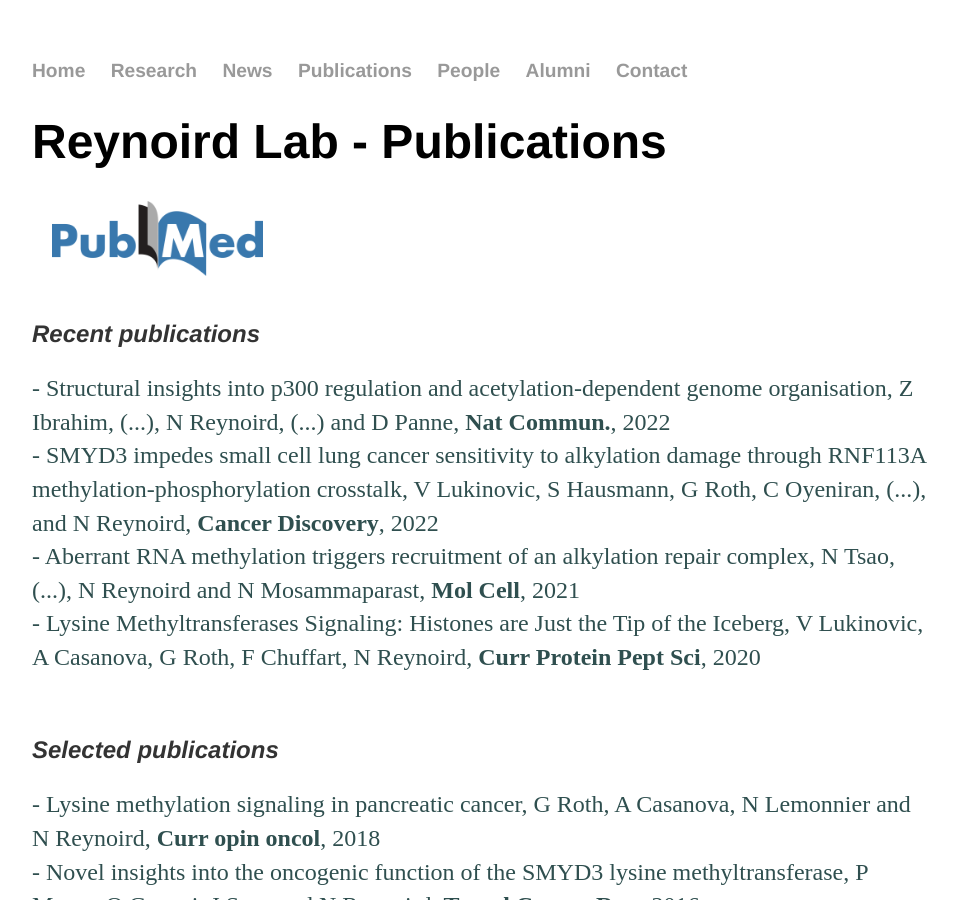
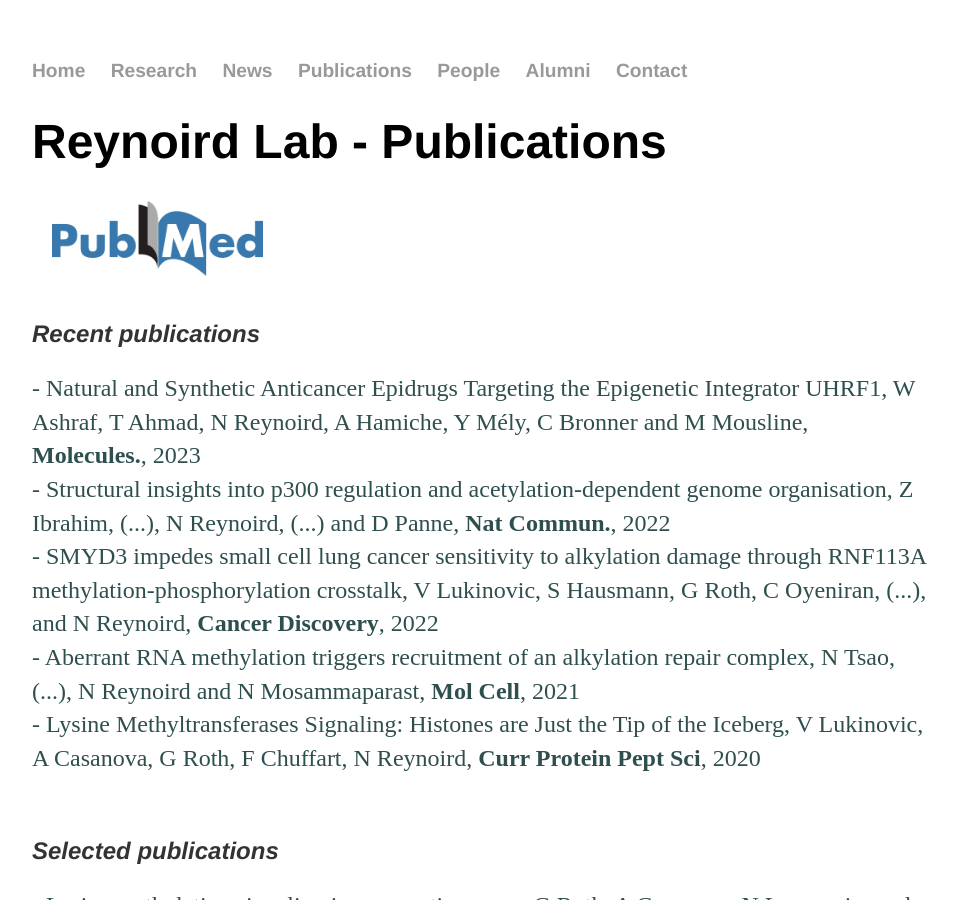
Before and after one commit to Reynoird-Lab/Reynoird-lab.github.io, a Jekyll site: the page built from Publications/index.html, in a window 1280 px wide and 900 px high. Shown: the whole window, without its empty margins (160-1118 px from the left). Built offline with Jekyll 4.4.1, drawn with Linux system fonts in a browser that asks for light colours; Markdown is read by kramdown in place of the engine named in the settings.

Commit message:
Update index.html

```diff
--- a/Publications/index.html
+++ b/Publications/index.html
@@ -10,6 +10,8 @@ title: Publications
 
 <h2> <i> Recent publications </i> </h2>
 <p>
+<a href="https://pubmed.ncbi.nlm.nih.gov/37630248/" style="color:DARKSLATEGRAY;"> - Natural and Synthetic Anticancer Epidrugs Targeting the Epigenetic Integrator UHRF1, W Ashraf, T Ahmad, N Reynoird, A Hamiche, Y Mély, C Bronner and M Mousline, <b>Molecules.</b>, 2023 </a <br>
+<br>
 <a href="https://pubmed.ncbi.nlm.nih.gov/36522330/" style="color:DARKSLATEGRAY;"> - Structural insights into p300 regulation and acetylation-dependent genome organisation, Z Ibrahim, (...), N Reynoird, (...) and D Panne, <b>Nat Commun.</b>, 2022 </a <br>
 <br>
 <a href="https://pubmed.ncbi.nlm.nih.gov/35819319/" style="color:DARKSLATEGRAY;"> - SMYD3 impedes small cell lung cancer sensitivity to alkylation damage through RNF113A methylation-phosphorylation crosstalk, V Lukinovic, S Hausmann, G Roth, C Oyeniran, (...), and N Reynoird, <b>Cancer Discovery</b>, 2022 </a <br>
```
